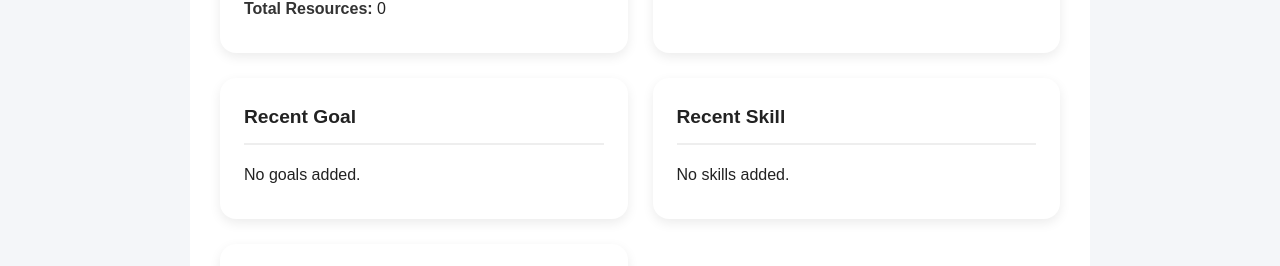
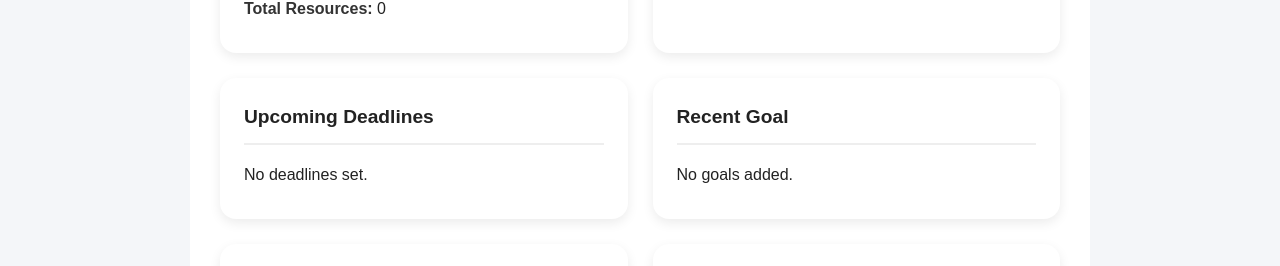
Before and after one commit to SriHarishVel/Career-Companion, a React app in the folder frontend/: page /dashboard in a window 1280 px wide. Shown: the part 686-952 px from the top of the page. Built offline with nearby package versions, Linux system fonts and the light colour scheme; the HTML template or start-up script is replaced by a standard one.

Commit message:
Add goal deadline tracking

```diff
--- a/frontend/src/components/Card/index.jsx
+++ b/frontend/src/components/Card/index.jsx
@@ -7,11 +7,30 @@ function Card({
     progress,
     onProgress,
     onDelete,
-    onEdit
+    onEdit,
+    deadline
 }){
     const [isEditing, setIsEditing] = useState(false);
 
     const [editedTitle, setEditedTitle] = useState(title);
+
+    let daysLeft = null;
+
+    if (deadline) {
+        const today = new Date();
+
+        const deadlineDate =
+            new Date(deadline);
+
+        const difference =
+            deadlineDate - today;
+
+        daysLeft = Math.ceil(
+            difference /
+            (1000 * 60 * 60 * 24)
+        );
+    }
+
     return (
         <div className="card">
             {isEditing ? (
@@ -26,7 +45,23 @@ function Card({
                 <h2>{title}</h2>
                 )
             }
+            {
+                deadline && (
+                    <>
+                        <p>
+                            Deadline: {deadline}
+                        </p>
 
+                        <p>
+                            {daysLeft > 0
+                                ? `${daysLeft} days left`
+                                : daysLeft === 0
+                                ? "Due today"
+                                : "Overdue"}
+                        </p>
+                    </>
+                )
+            }
             <p>Progress: {progress}%</p>
 
             <div className="progress-bar">
--- a/frontend/src/data/goals.js
+++ b/frontend/src/data/goals.js
@@ -3,18 +3,21 @@ const initialGoals = [
         id: 1,
         title: "Learn React",
         progress: 20,
+        deadline: "",
         lastUpdated: Date.now()
     },
     {
         id: 2,
         title: "Practice DSA",
         progress: 40,
+        deadline: "",
         lastUpdated: Date.now()
     },
     {
         id: 3,
         title: "Build Portfolio",
         progress: 10,
+        deadline: "",
         lastUpdated: Date.now()
     }
 ];
--- a/frontend/src/pages/Dashboard/index.jsx
+++ b/frontend/src/pages/Dashboard/index.jsx
@@ -58,6 +58,15 @@ function Dashboard() {
                       a.lastUpdated
               )[0]
             : null;
+
+    const upcomingGoals = [...goals]
+        .filter(goal => goal.deadline)
+        .sort(
+        (a, b) =>
+            new Date(a.deadline) -
+            new Date(b.deadline)
+        )
+        .slice(0, 3);
 
     const recentSkill =
         skills.length > 0
@@ -159,6 +168,22 @@ function Dashboard() {
                 </div>
 
                 <div className="dashboard-section">
+                    <h2>Upcoming Deadlines</h2>
+
+                    {upcomingGoals.length > 0 ? (
+                        upcomingGoals.map(goal => (
+                            <p key={goal.id}>
+                                {goal.title}
+                                {" - "}
+                                {goal.deadline}
+                            </p>
+                        ))
+                    ) : (
+                        <p>No deadlines set.</p>
+                    )}
+                </div>
+
+                <div className="dashboard-section">
                     <h2>Recent Goal</h2>
 
                     {recentGoal ? (
--- a/frontend/src/pages/Goals/index.jsx
+++ b/frontend/src/pages/Goals/index.jsx
@@ -9,6 +9,7 @@ function Goals() {
     const [errorMsg, setErrorMsg] = useState("");
     const [searchGoal, setSearchGoal] = useState("");
     const [sortOption, setSortOption] = useState("default");
+    const [newDeadline, setNewDeadline] = useState("");
     const [goals, setGoals] = useState(() => {
         const savedGoals = localStorage.getItem("goals");
 
@@ -53,10 +54,12 @@ function Goals() {
                 id: Date.now(),
                 title: newGoal.trim(),
                 progress: 0,
+                deadline: newDeadline,
                 lastUpdated: Date.now()
             }
         ]);
         setNewGoal("");
+        setNewDeadline("");
     }
 
     function editGoal(goalId, updatedTitle) {
@@ -166,6 +169,15 @@ function Goals() {
                 setNewGoal(e.target.value); setErrorMsg("");
             }}
         />
+        <input
+            type="date"
+            value={newDeadline}
+            onChange={(e) =>
+                setNewDeadline(
+                    e.target.value
+                )
+            }
+        />
 
         {errorMsg && <p>{errorMsg}</p>}
 
@@ -180,6 +192,7 @@ function Goals() {
                     onProgress={handleProgress}
                     onDelete={deleteGoal}
                     onEdit={editGoal}
+                    deadline={goal.deadline}
                 />
             ))}
 
```
